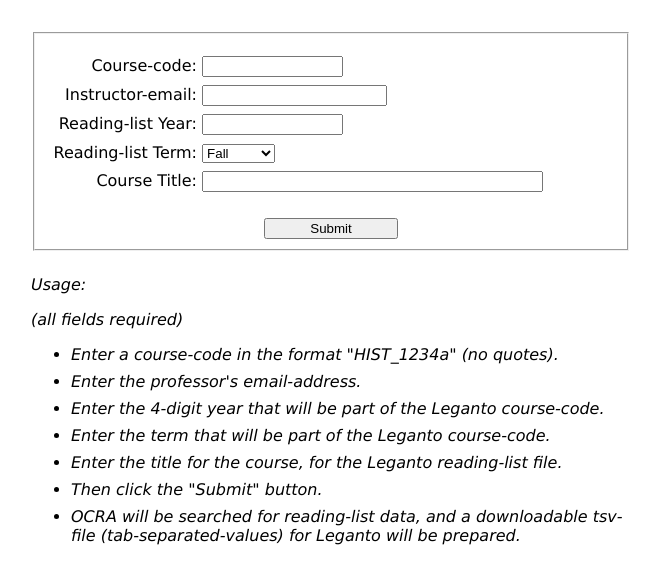
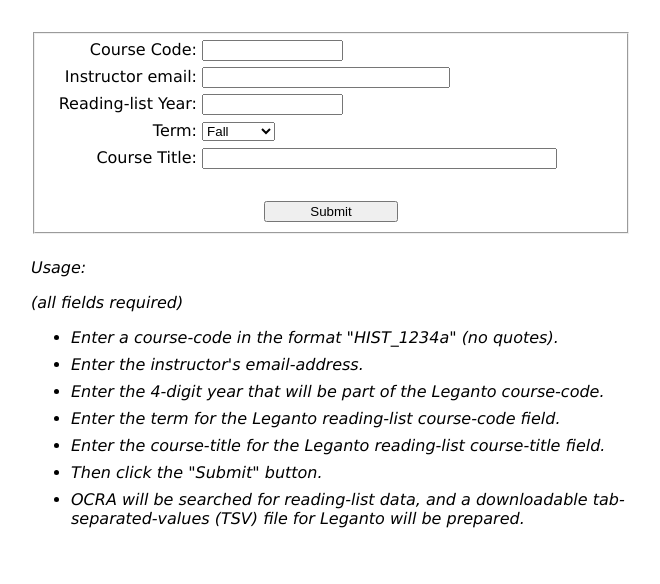
Before and after one commit to Brown-University-Library/ocra_lookup_project, a Django app: page /find/ in a window 1280 px wide. Shown: the part 56-640 px from the top of the page, without its empty margins (309-969 px from the left). Run offline with Django 4.2, Linux system fonts and the light colour scheme; parts of the project's set-up code (start-up, migrations or seed data) failed here and were passed over; some libraries are stand-ins or nearby versions.

Commit message:
finishes form-conversion to use django form-data.

```diff
--- a/ocra_lookup_app/forms.py
+++ b/ocra_lookup_app/forms.py
@@ -17,8 +17,10 @@
         widget=forms.TextInput( attrs={'style': 'width:10em;'} )
         )
     email_address = forms.EmailField(
-        label='Email Address',
+        label='Instructor email',
         required=True,
+        # initial='',
+        widget=forms.TextInput( attrs={'style': 'width:18em;'} )
         )
     year = forms.CharField(
         label='Reading-list Year',
@@ -38,7 +40,7 @@
         max_length=100,
         required=True,
         # initial='TITLE',
-        widget=forms.TextInput( attrs={'style': 'width:25em;'} )
+        widget=forms.TextInput( attrs={'style': 'width:26em;'} )
         )
 
     def clean_course_code(self):
@@ -57,16 +59,31 @@
 
     def clean_email_address(self):
         email_address = self.cleaned_data.get('email_address')
-        # Check if email_address is empty ----------------------------
+        # -- Check if email_address is empty ------------------------
         if not email_address:
             raise forms.ValidationError( 'Email address cannot be empty.' )
+        # -- Check if email_address is valid ------------------------
+        if not '@' in email_address:
+            raise forms.ValidationError( 'Email address must contain an @.' )
         return email_address
 
     def clean_year(self):
         year = self.cleaned_data.get('year')
-        # Check if year is empty ----------------------------
+        # -- Check if year is empty ---------------------------------
         if not year:
             raise forms.ValidationError( 'Year cannot be empty.' )
+        # -- Check if the string has exactly 4 characters -----------
+        if len( year ) != 4:
+            raise forms.ValidationError( 'Year must be exactly 4 numerals.' )
+        # -- Check that all characters are digits -------------------
+        if not year.isdigit():
+            raise forms.ValidationError( 'Year must be exactly 4 numerals.' )
+        # -- Check that year falls within a certain range
+        year_int = int( year )
+        if year_int < datetime.datetime.now().year:
+            raise forms.ValidationError( "Year should not be in the past." )
+        return False
+
         return year
 
     def clean_term(self):
--- a/ocra_lookup_app/templates/find.html
+++ b/ocra_lookup_app/templates/find.html
@@ -12,7 +12,7 @@
         text-align: right;
         display: inline-block;
         width: 150px;
-        margin-top: .5em;
+        margin-bottom: .5em;
     }
 
 </style>
@@ -26,7 +26,6 @@
 <div id="formbox" style="width: 600px; margin: auto; padding-top: 2em;">
 
     <fieldset name="Single File Upload">
-        <!-- <form action="/form_handler/" method="post"> -->
         <form action="{% url 'find_url' %}" method="post">
             {% csrf_token %}
 
@@ -34,29 +33,31 @@
 
             <!-- Course-code Field -->
             {{ form.course_code.errors }}
-            <label for="course_code" style="text-align: right; display: inline-block; width: 150px; margin-top: 1em;">Course-code:</label>
+            {{ form.course_code.label_tag }}
             {{ form.course_code }}
             <br>
 
             <!-- Email-address Field -->
-            {{ form.course_code.errors }}
-            <label for="emailAddress" style="text-align: right; display: inline-block; width: 150px; margin-top: .5em;">Instructor-email:</label>
+            {{ form.email_address.errors }}
+            {{ form.email_address.label_tag }}
             {{ form.email_address }}
             <br>
 
             <!-- Year Field -->
-            <!-- <label for="year" style="text-align: right; display: inline-block; width: 150px; margin-top: .5em;">Reading-list Year:</label> -->
+            {{ form.year.errors }}
             {{ form.year.label_tag }}
             {{ form.year }}
             <br>
 
             <!-- Term Field -->
-            <label for="term" style="text-align: right; display: inline-block; width: 150px; margin-top: .5em;">Reading-list Term:</label>
+            {{ form.term.errors }}
+            {{ form.term.label_tag }}
             {{ form.term }}
             <br>
 
             <!-- Course-Title Field -->
-            <label for="course_title" style="text-align: right; display: inline-block; width: 150px; margin-top: .5em;">Course Title:</label>
+            {{ form.course_title.errors }}
+            {{ form.course_title.label_tag }}
             {{ form.course_title }}
             <br>
 
@@ -70,12 +71,12 @@
         <p>(all fields required)</p>
         <ul>
             <li style="margin-bottom: 0.5em;">Enter a course-code in the format "HIST_1234a" (no quotes).</li>
-            <li style="margin-bottom: 0.5em;">Enter the professor's email-address.</li>
+            <li style="margin-bottom: 0.5em;">Enter the instructor's email-address.</li>
             <li style="margin-bottom: 0.5em;">Enter the 4-digit year that will be part of the Leganto course-code.</li>
-            <li style="margin-bottom: 0.5em;">Enter the term that will be part of the Leganto course-code.</li>
-            <li style="margin-bottom: 0.5em;">Enter the title for the course, for the Leganto reading-list file.</li>
+            <li style="margin-bottom: 0.5em;">Enter the term for the Leganto reading-list course-code field.</li>
+            <li style="margin-bottom: 0.5em;">Enter the course-title for the Leganto reading-list course-title field.</li>
             <li style="margin-bottom: 0.5em;">Then click the "Submit" button.</li>
-            <li style="margin-bottom: 0.5em;">OCRA will be searched for reading-list data, and a downloadable tsv-file (tab-separated-values) for Leganto will be prepared.</li>
+            <li style="margin-bottom: 0.5em;">OCRA will be searched for reading-list data, and a downloadable tab-separated-values (TSV) file for Leganto will be prepared.</li>
         </ul>
     </div>
 
```
